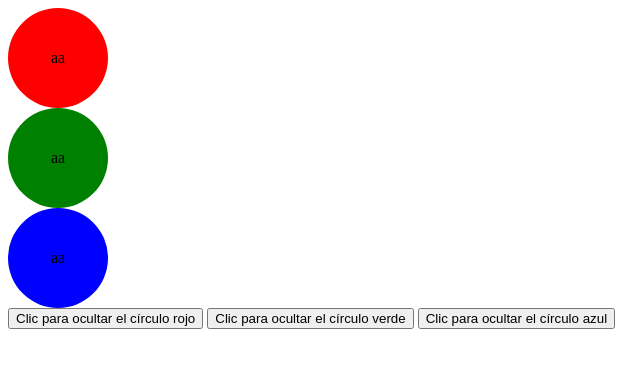
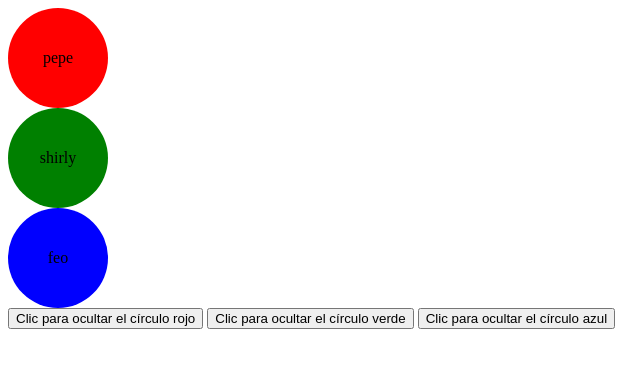
Before and after one commit to antoniom42/LM2223, a plain HTML site: page JavaScript/javascriptcirculos.html in a window 1280 px wide. Shown: the full height of the page, 0-640 px from the left. Drawn offline with Linux system fonts and the light colour scheme.

Commit message:
ahora si

```diff
--- a/JavaScript/javascriptcirculos.html
+++ b/JavaScript/javascriptcirculos.html
@@ -6,11 +6,12 @@
     <meta name="viewport" content="width=device-width, initial-scale=1.0">
     <title>Javascript Circulos</title>
     <link rel="stylesheet" href="/css/circulos.css">
+    <script src="/JavaScript/circulos.js"></script>
 </head>
 <body>
-    <div id="rojo">aa</div>
-    <div id="verde">aa</div>
-    <div id="azul">aa</div>
+    <div id="rojo">pepe</div>
+    <div id="verde">shirly</div>
+    <div id="azul">feo</div>
     <button type="button" onclick="ocultarrojo()">
         Clic para ocultar el círculo rojo
     </button>
```
